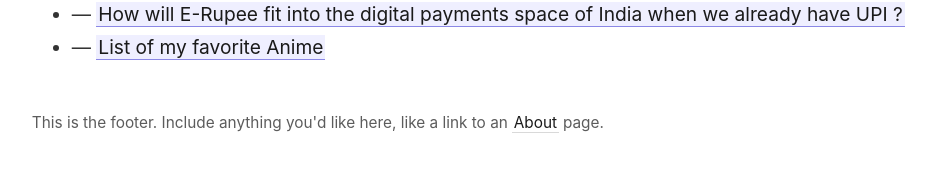
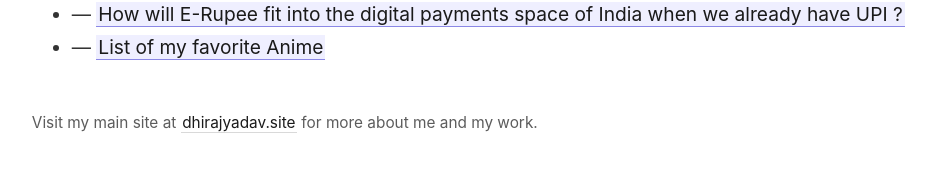
Before and after one commit to dhiraj-ydv/digitalgarden, a Jekyll site: the page built from _pages/index.md, in a window 1280 px wide. Shown: the part 435-607 px from the top of the page, without its empty margins (45-981 px from the left). Built offline with Jekyll 4.4.1, drawn with Linux system fonts in a browser that asks for light colours.

Commit message:
Update footer.html

```diff
--- a/_includes/footer.html
+++ b/_includes/footer.html
@@ -1 +1 @@
-This is the footer. Include anything you'd like here, like a link to an <a class="internal-link" href="{{ site.baseurl }}/about">About</a> page.
+Visit my main site at <a class="internal-link" href="{{ dhirajyadav.site }}">dhirajyadav.site</a> for more about me and my work.
```
